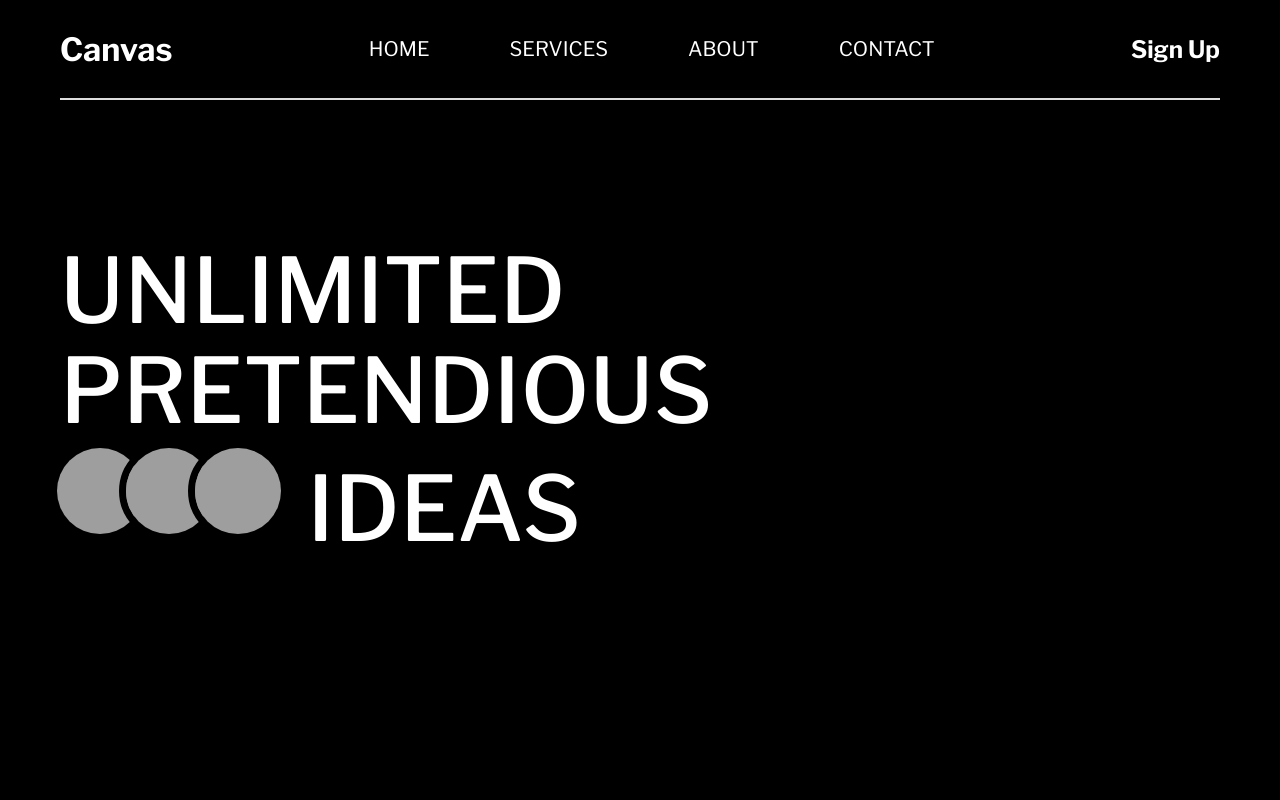
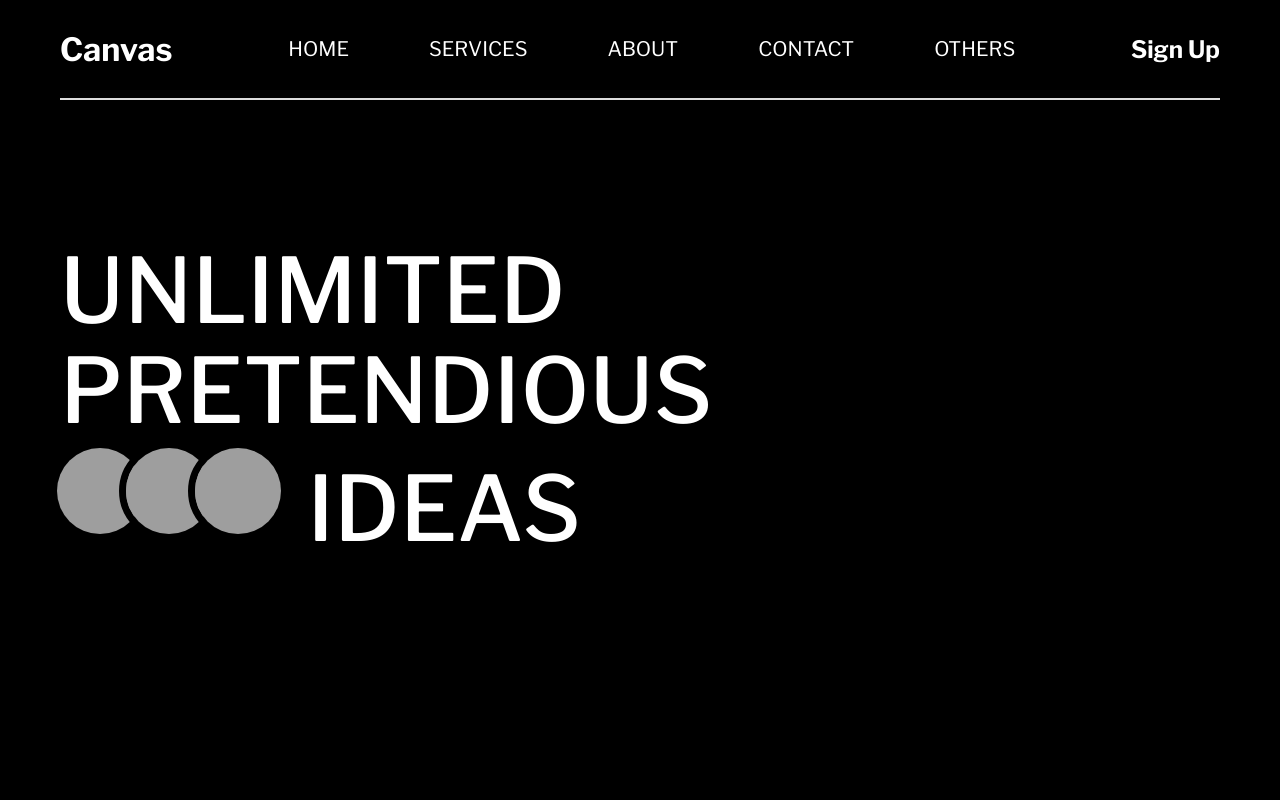
Before and after one commit to talibbb13/Git-2, a plain HTML site: page index.html in a window 1280 px wide. Shown: the top 800 px of the page. Drawn offline with nearby package versions, Linux system fonts and the light colour scheme; grey boxes are pictures that could not be loaded.

Commit message:
others tab added in nav bar

```diff
--- a/index.html
+++ b/index.html
@@ -15,6 +15,7 @@
         <li>Services</li>
         <li>About</li>
         <li>Contact</li>
+        <li>Others</li>
     </ul>
     <h2>Sign Up</h2>
 </div>
--- a/script.js
+++ b/script.js
@@ -16,6 +16,7 @@ time.from("#left h1", {
     duration:1,
     stagger:0.3
 })
+
 time.from("#right img", {
     scale:0,
     opacity:0,
```
